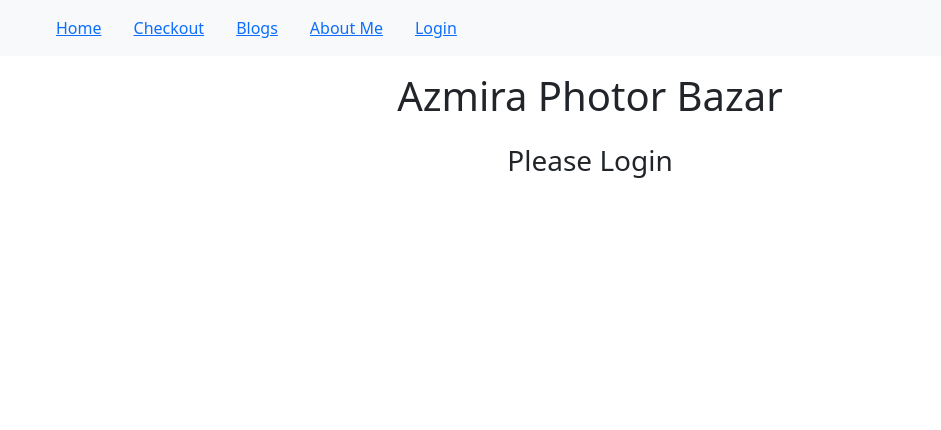
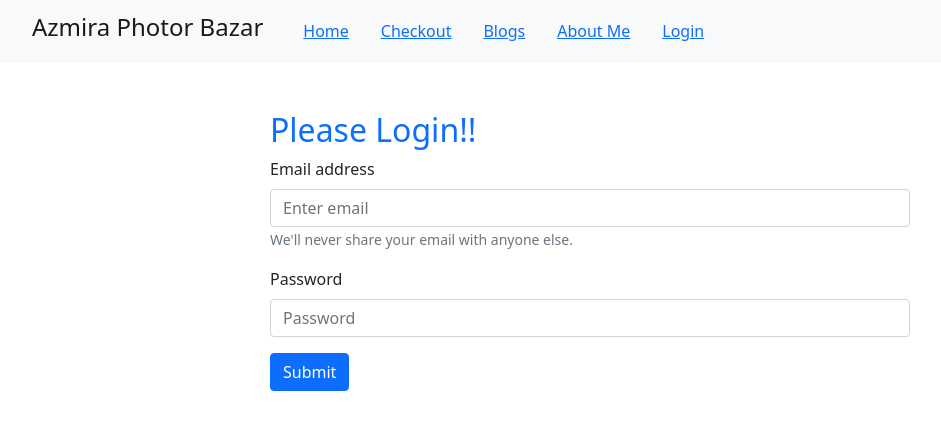
Before and after one commit to coderground/azmira-photorbazar, a React (Create React App) app: page /login in a window 1280 px wide. Shown: the top 430 px of the page, without its empty margins (50-991 px from the left). Built offline with nearby package versions, Linux system fonts and the light colour scheme.

Commit message:
from creat

```diff
--- a/src/App.css
+++ b/src/App.css
@@ -1,6 +1,3 @@
-.App {
-  text-align: center;
-}
 
 .App-logo {
   height: 40vmin;
--- a/src/App.js
+++ b/src/App.js
@@ -10,6 +10,7 @@ import { Link } from 'react-router-dom';
 import Checkout from './components/Home/Checkout/Checkout';
 import Blogs from './components/Home/Blogs/Blogs';
 import About from './components/Home/About/About';
+import NotFound from './components/Home/NotFound/NotFound';
 
 function App() {
   return (
@@ -18,7 +19,7 @@ function App() {
       <nav>
         <Navbar bg="light" expand="lg">
           <Container>
-
+          <Navbar.Brand ><h4>Azmira Photor Bazar</h4></Navbar.Brand>
             <Navbar.Toggle aria-controls="basic-navbar-nav" />
             <Navbar.Collapse id="basic-navbar-nav">
               <Nav className="me-auto  ">
@@ -35,15 +36,16 @@ function App() {
         </Navbar>
       </nav>
 
-      <h1 className='p-3'>Azmira Photor Bazar</h1>
+
 
 
       <Routes>
-        <Route path="/" element={<Home></Home>} />
-        <Route path="/checkout" element={<Checkout></Checkout>} />
-        <Route path="/blogs" element={<Blogs></Blogs>} />
-        <Route path="/about" element={<About></About>} />
-        <Route path="/login" element={<Login></Login>} />
+        <Route path='/' element={<Home></Home>} />
+        <Route path='/checkout' element={<Checkout></Checkout>} />
+        <Route path='/blogs' element={<Blogs></Blogs>} />
+        <Route path='/about' element={<About></About>} />
+        <Route path='/login' element={<Login></Login>} />
+        <Route path='*' element={<NotFound></NotFound>} />
 
       </Routes>
     </div>
--- a/src/components/Home/Card/Card.js
+++ b/src/components/Home/Card/Card.js
@@ -1,8 +1,14 @@
 import React from 'react';
+import { useNavigate } from 'react-router-dom';
 import './Card.css';
 
 const Card = ({ cards }) => {
     const { picture, title, text, ratings } = cards;
+    let navigate = useNavigate();
+    const routeChange = () =>{
+      let path  = `/checkout`;
+      navigate(path);
+    }
     return (
         <div>
             <div className=''>
@@ -12,6 +18,7 @@ const Card = ({ cards }) => {
                         <h5 className="card-title">{title}</h5>
                         <p className="card-text">{text}</p>
                         <p className=''>{ratings}</p>
+                        <button onClick={routeChange} className='btn btn-primary'>click on</button>
                     </div>
                 </div>
             </div>
--- a/src/components/Home/Checkout/Checkout.js
+++ b/src/components/Home/Checkout/Checkout.js
@@ -1,9 +1,27 @@
-import React from 'react';
+import React, { useEffect, useState } from 'react';
+import Card from '../Card/Card';
+
 
 const Checkout = () => {
+    const[card,setCard]=useState([]);
+
+    useEffect(()=>{
+        fetch('data.json')
+        .then(res => res.json())
+        .then(data=>setCard(data));
+    },[])
     return (
         <div>
-            <h3>This is Checkout</h3>
+            <div className='card-group container w-75 gap-4'>
+
+
+           {
+               card.map(cards => <Card
+               key={cards.id}
+               cards = {cards}
+               ></Card>)
+           }
+       </div>
         </div>
     );
 };
--- a/src/components/Home/Home.js
+++ b/src/components/Home/Home.js
@@ -1,5 +1,4 @@
 import React, { useEffect, useState } from 'react';
-import { Col, Row } from 'react-bootstrap';
 import Carousel from 'react-bootstrap/Carousel';
 import Card from './Card/Card';
 import './Home.css';
@@ -55,7 +54,7 @@ const Home = () => {
             </Carousel>
 
 
-            <h3 className='mt-5 pt-5 pb-3'>OUR SERVICES</h3>
+            <h3 className='mt-5 pt-5 pb-3 text-center'>OUR SERVICES</h3>
 
 
             <div className='card-group container w-75 gap-4'>
@@ -68,10 +67,17 @@ const Home = () => {
                     ></Card>)
                 }
             </div>
-
-            <footer className='footer mt-5 p-5'>
+            <h3 className='mt-5 pt-5 pb-4 text-center'>OUR Top Photo Details</h3>
+            <div className='container'>
+                <div><img className='top-photo' src="https://images.squarespace-cdn.com/content/v1/503cd08224ac9df583cd7c6f/1504284079290-X9LVM5RJJJSDT0HYSHU5/L1080945.jpg?format=500w" alt="" /></div>
+                <div>
+                    <h5 className='mt-4'>Full Circle Dinner: A Communion of Creatives</h5>
+                    <p>Photography is my life. Ever since I picked up a camera to photograph bike racing as a teenager, I was fascinated by the ability to transform photographs into stories and stories into books. Through worldwide travel, I was guided and drawn to what I love. Today, it is with great gratitude that I continue to pursue the recording of our human condition through photographing life events and serving clients with my passion. My travels have taken me to over 50 countries. I love meeting people and my journey through life has been a wealthy exposure to a wide range of photographic odysseys. I hope I am fortunate to marry my vision with your dream. It would be an honor to tell your story with my photographs and film direction.</p>
+                </div>
+            </div>
+            <footer className='footer mt-5 p-5 text-center'>
                 <h5>Studio 1610 Wyoming Avenue, Scranton, PA, 18509, USA 570.498.3686 inquiry@lettieriphoto.com</h5>
-                <h6>Copyright 2022 AzmiraPhotography</h6>
+                <p>Copyright 2022 AzmiraPhotography</p>
             </footer>
         </div>
     );
--- a/src/components/Home/Login/Login.js
+++ b/src/components/Home/Login/Login.js
@@ -1,9 +1,48 @@
-import React from 'react';
+
+import React, { useState } from 'react';
+import Form from 'react-bootstrap/Form';
+import Button from 'react-bootstrap/Button';
+
+
+
+
 
 const Login = () => {
+
+
+    const[email,setEmail]= useState('');
+    const[password,setPassword]= useState('');
+
+    const handleEmailBlur =event =>{
+        setEmail(event.target.value);
+    }
+    const handlePasswordBlur =event =>{
+        setPassword(event.target.value);
+    }
+    const handleFormSubmit =event =>{
+        console.log('form submitted',email,password);
+        event.preventDefault();
+    }
     return (
-        <div>
-            <h3>Please Login</h3>
+        <div className='w-50 mx-auto login mt-5'>
+            <h2 className='text-primary'>Please Login!!</h2>
+            <Form onSubmit={handleFormSubmit}>
+                <Form.Group className="mb-3" controlId="formBasicEmail">
+                    <Form.Label>Email address</Form.Label>
+                    <Form.Control onBlur={handleEmailBlur} type="email" placeholder="Enter email" />
+                    <Form.Text className="text-muted">
+                        We'll never share your email with anyone else.
+                    </Form.Text>
+                </Form.Group>
+
+                <Form.Group className="mb-3" controlId="formBasicPassword">
+                    <Form.Label>Password</Form.Label>
+                    <Form.Control onBlur={handlePasswordBlur} type="password" placeholder="Password" />
+                </Form.Group>
+                <Button onSubmit={handleFormSubmit} variant="primary" type="submit">
+                    Submit
+                </Button>
+            </Form>
         </div>
     );
 };
--- /dev/null
+++ b/src/components/Home/NotFound/NotFound.js
@@ -0,0 +1,13 @@
+import React from 'react';
+
+const NotFound = () => {
+    return (
+        <div>
+            <h4>This Is Error</h4>
+            <h2>404</h2>
+            <img src="https://encrypted-tbn0.gstatic.com/images?q=tbn:ANd9GcSzzRjgjEMs3GBFnGgIaDJuKMM-Q4GbJ1admMsAs32mRCWW5X6C-5z8ys2OJGz93fk1h8k&usqp=CAU" alt="" />
+        </div>
+    );
+};
+
+export default NotFound;
```
Also changed, not shown: src/components/Home/Not-found-page/Not-found-page.js (deleted).
